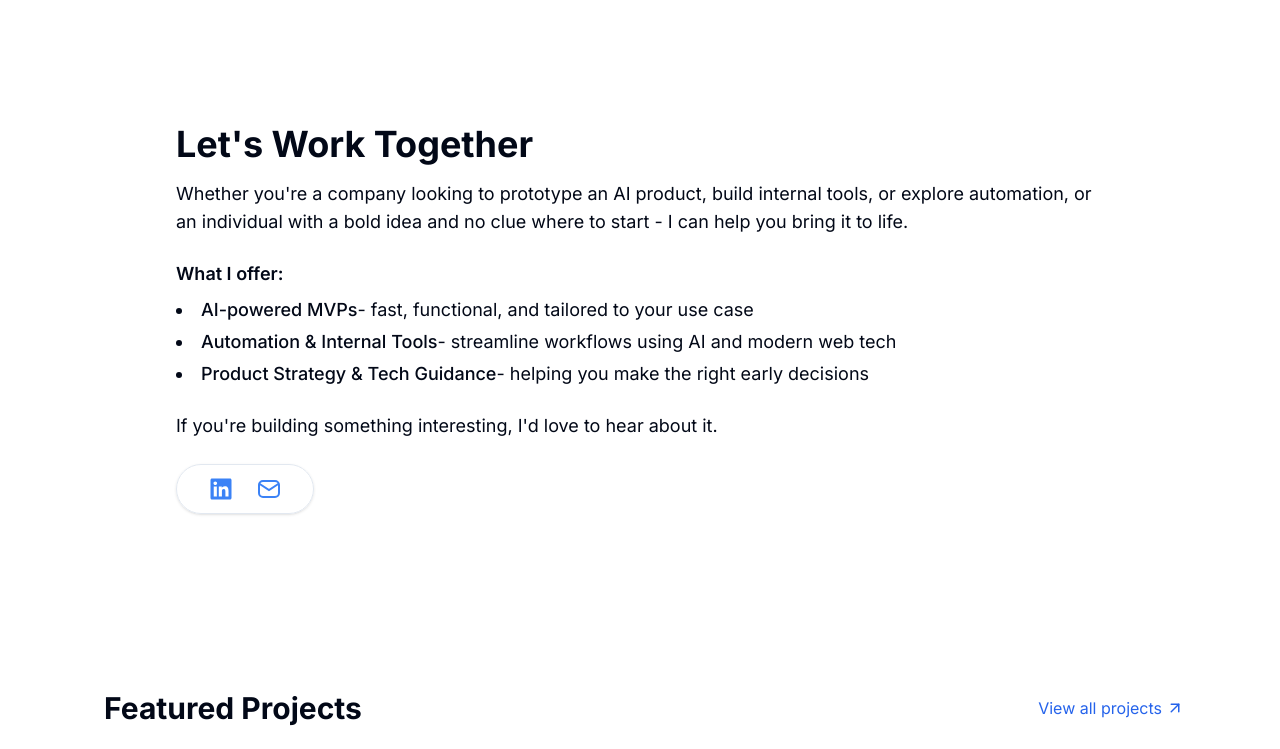
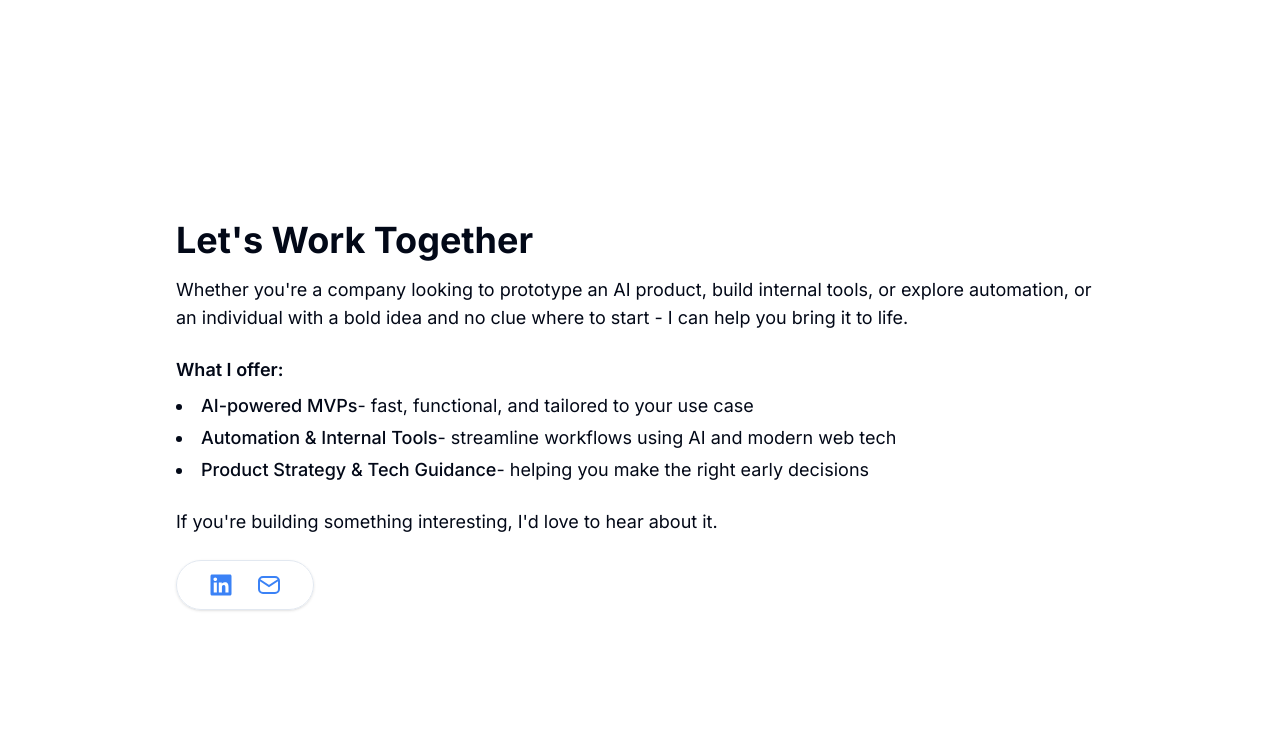
Before and after one commit to NirMendelson/portfolio, a Next.js app: page / in a window 1280 px wide. Shown: the part 720-1469 px from the top of the page. Built offline with nearby package versions, Linux system fonts and the light colour scheme.

Commit message:
added padding for wide screens

```diff
--- a/src/components/Home.jsx
+++ b/src/components/Home.jsx
@@ -137,7 +137,7 @@ const Home = () => {
         </div>
       </section>
       {/* Let's Work Together Section */}
-      <section className="flex flex-col items-start justify-center text-left w-full max-w-5xl mt-12 sm:mt-16 lg:mt-16 mb-36 sm:mb-40 lg:mb-44 px-4 sm:px-8 lg:px-12 mx-auto">        <h2 className="text-2xl sm:text-3xl lg:text-4xl font-bold mb-4">Let's Work Together</h2>
+      <section className="flex flex-col items-start justify-center text-left w-full max-w-5xl mt-12 sm:mt-16 lg:mt-40 mb-36 sm:mb-40 lg:mb-44 px-4 sm:px-8 lg:px-12 mx-auto">        <h2 className="text-2xl sm:text-3xl lg:text-4xl font-bold mb-4">Let's Work Together</h2>
         <p className="text-base sm:text-lg mb-6">
         Whether you're a company looking to prototype an AI product, build internal tools, or explore automation, or an individual with a bold idea and no clue where to start - I can help you bring it to life.
         </p>
```
Also changed, not shown: .claude/settings.local.json (added).
